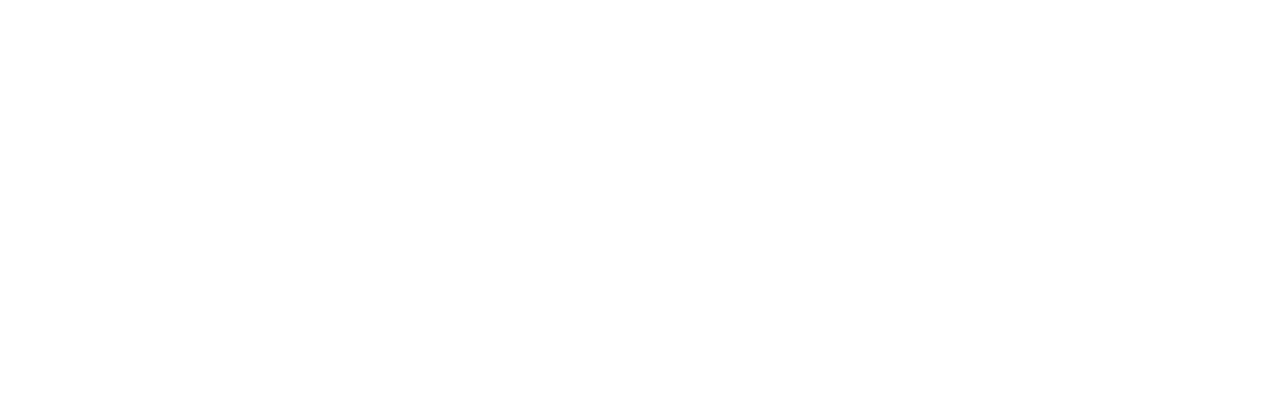
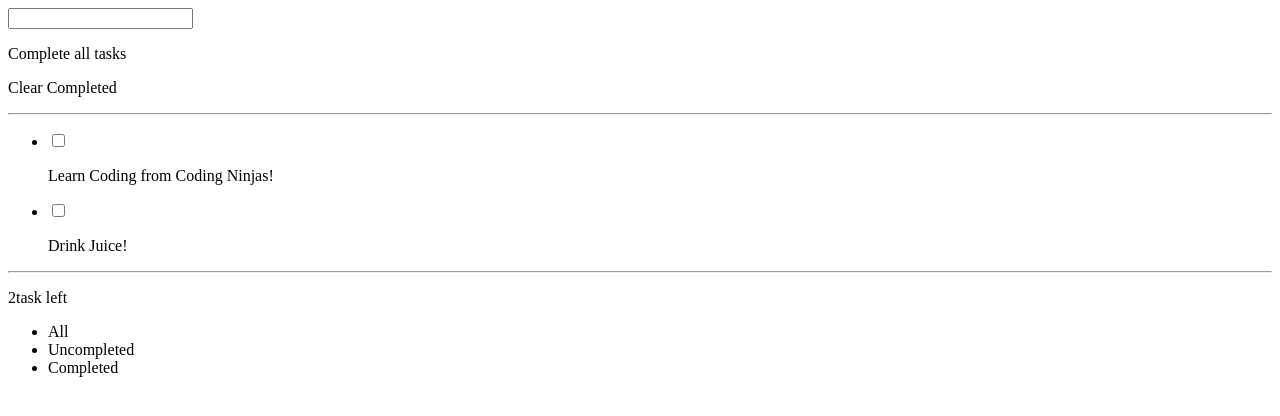
Before and after one commit to ritwikkr/js-todoList, a plain HTML site: page index.html in a window 1280 px wide. Drawn offline with Linux system fonts and the light colour scheme.

Commit message:
HTML: Completed

```diff
--- a/index.html
+++ b/index.html
@@ -6,5 +6,59 @@
     <meta name="viewport" content="width=device-width, initial-scale=1.0" />
     <title>Document</title>
   </head>
-  <body></body>
+  <body>
+    <section class="body">
+      <header>
+        <div class="add-todo">
+          <div class="icon"></div>
+          <input type="text" />
+        </div>
+        <div class="complete-task">
+          <div class="task-done">
+            <div class="complete-icon"></div>
+            <p>Complete all tasks</p>
+          </div>
+          <div class="clear-complete">
+            <p>Clear Completed</p>
+          </div>
+        </div>
+      </header>
+      <hr />
+      <main>
+        <ul>
+          <li>
+            <div class="checkbox">
+              <input type="checkbox" />
+            </div>
+            <div class="todo-title">
+              <p>Learn Coding from Coding Ninjas!</p>
+            </div>
+            <div class="delete-icon"></div>
+          </li>
+          <li>
+            <div class="checkbox">
+              <input type="checkbox" />
+            </div>
+            <div class="todo-title">
+              <p>Drink Juice!</p>
+            </div>
+            <div class="delete-icon"></div>
+          </li>
+        </ul>
+      </main>
+      <hr />
+      <footer>
+        <div class="task-count">
+          <p><span>2</span>task left</p>
+        </div>
+        <div class="filter-task">
+          <ul>
+            <li>All</li>
+            <li>Uncompleted</li>
+            <li>Completed</li>
+          </ul>
+        </div>
+      </footer>
+    </section>
+  </body>
 </html>
```
